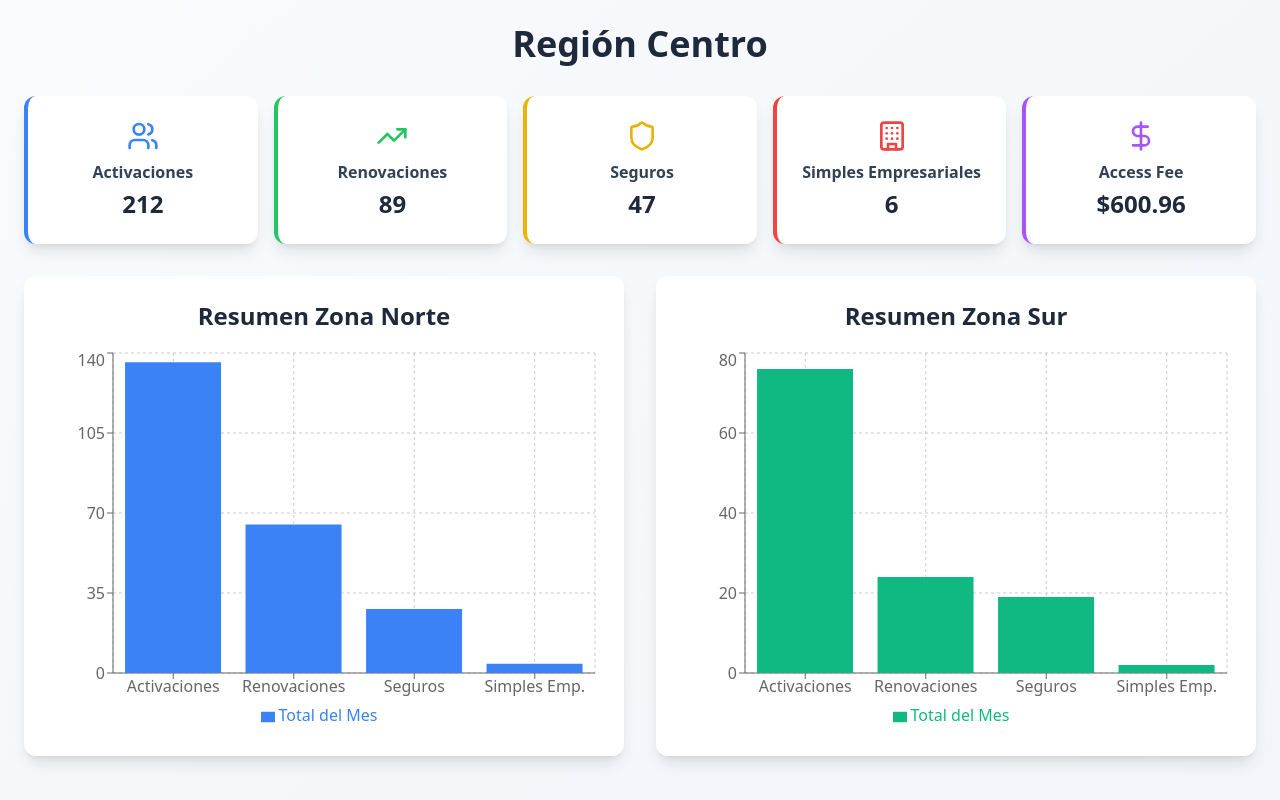
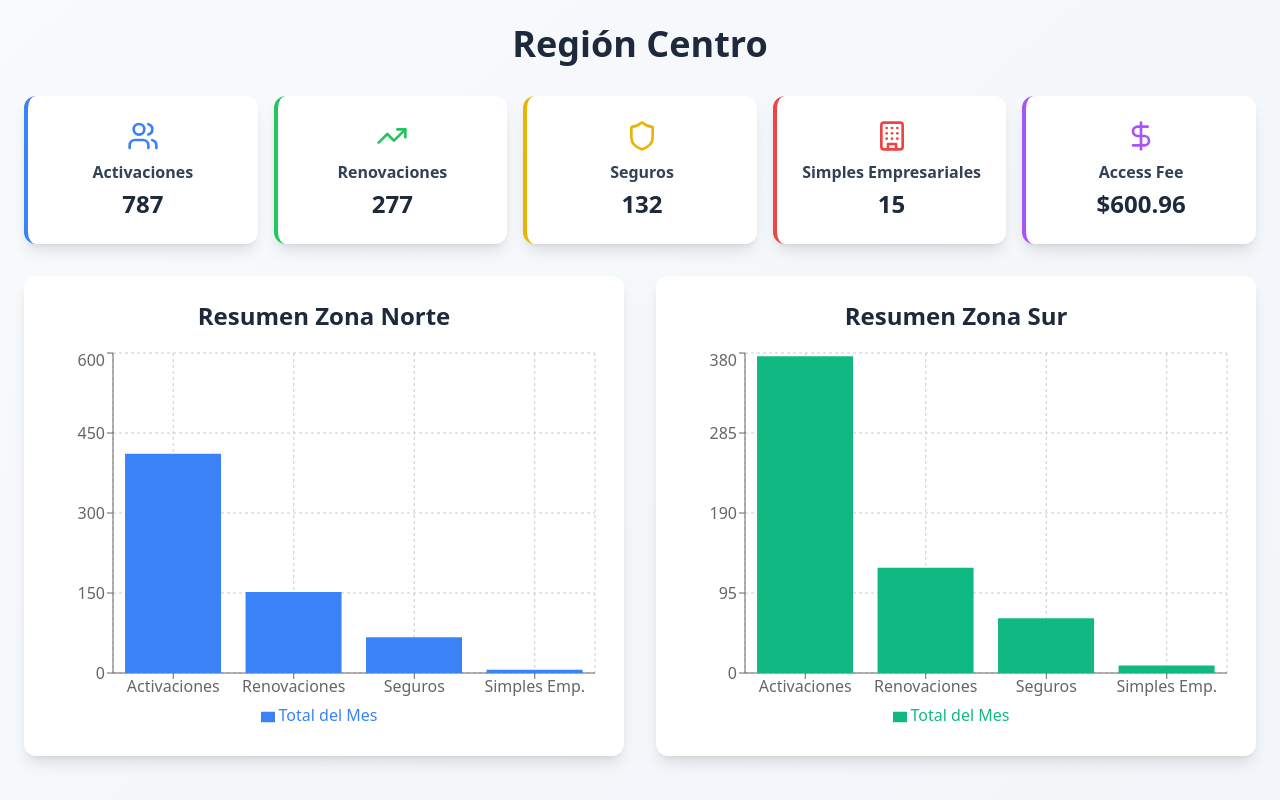
Before and after one commit to jcseth/dashboard-final, a React (Vite) app: page / in a window 1280 px wide. Shown: the top 800 px of the page. Built offline with nearby package versions, Linux system fonts and the light colour scheme.

Commit message:
Update App.jsx

```diff
--- a/src/App.jsx
+++ b/src/App.jsx
@@ -20,8 +20,8 @@ const CategoryComparisonChart = ({ title, data, color }) => (
   </div>
 );
 
-// --- NUEVO Componente para la gráfica individual de cada tienda ---
-const StoreSummaryChart = ({ data }) => (
+// --- Componente para la gráfica individual de cada tienda, ahora con color dinámico ---
+const StoreSummaryChart = ({ data, color }) => (
     <div className="mt-4" style={{ height: 220 }}>
         <ResponsiveContainer width="100%" height="100%">
             <BarChart data={data} layout="horizontal" margin={{ top: 5, right: 20, left: -10, bottom: 5 }}>
@@ -29,7 +29,7 @@ const StoreSummaryChart = ({ data }) => (
                 <XAxis dataKey="metric" fontSize="10" />
                 <YAxis fontSize="10" />
                 <Tooltip formatter={(value) => typeof value === 'number' ? value.toLocaleString('es-MX', {maximumFractionDigits: 2}) : value} />
-                <Bar dataKey="total" name="Total del Mes" fill="#8884d8" />
+                <Bar dataKey="total" name="Total del Mes" fill={color} />
             </BarChart>
         </ResponsiveContainer>
     </div>
@@ -37,13 +37,13 @@ const StoreSummaryChart = ({ data }) => (
 
 
 const Dashboard = () => {
-  // --- NUEVO ESTADO para controlar la visibilidad de las tiendas ---
   const [showNorteList, setShowNorteList] = useState(false);
   const [activeNorteStore, setActiveNorteStore] = useState(null);
   const [showSurList, setShowSurList] = useState(false);
   const [activeSurStore, setActiveSurStore] = useState(null);
   const [showComparisons, setShowComparisons] = useState(false);
 
+  // ---> AQUÍ ESTÁN TODAS LAS 15 TIENDAS
   const dashboardData = [
     { tienda: "CHEDRAUI EDUARDO MOLINA", zona: "Norte",
       semana1: { activaciones: 12, renovaciones: 8, seguros: 5, simples: 0, accessFee: 676.50 },
@@ -55,7 +55,66 @@ const Dashboard = () => {
       semana2: { activaciones: 20, renovaciones: 7, seguros: 5, simples: 2, accessFee: 636.04 },
       semana3: { activaciones: 22, renovaciones: 5, seguros: 6, simples: 0, accessFee: 559.38 }
     },
-    // ... El resto de tus datos va aquí. Omitido por brevedad.
+    { tienda: "EXP CHEDRAUI ANFORA", zona: "Norte",
+      semana1: { activaciones: 30, renovaciones: 10, seguros: 0, simples: 0, accessFee: 564.94 },
+      semana2: { activaciones: 21, renovaciones: 15, seguros: 4, simples: 0, accessFee: 611.22 },
+      semana3: { activaciones: 18, renovaciones: 9, seguros: 1, simples: 1, accessFee: 586.60 }
+    },
+    { tienda: "EXP CHEDRAUI METEPEC", zona: "Sur",
+      semana1: { activaciones: 14, renovaciones: 4, seguros: 2, simples: 0, accessFee: 755.67 },
+      semana2: { activaciones: 10, renovaciones: 7, seguros: 1, simples: 0, accessFee: 642.57 },
+      semana3: { activaciones: 9, renovaciones: 4, seguros: 0, simples: 0, accessFee: 509.00 }
+    },
+    { tienda: "EXP COSMOPOL 2", zona: "Norte",
+      semana1: { activaciones: 33, renovaciones: 5, seguros: 5, simples: 0, accessFee: 673.48 },
+      semana2: { activaciones: 28, renovaciones: 11, seguros: 8, simples: 1, accessFee: 747.00 },
+      semana3: { activaciones: 23, renovaciones: 14, seguros: 8, simples: 0, accessFee: 676.71 }
+    },
+    { tienda: "EXP GALERIAS TOLUCA", zona: "Sur",
+      semana1: { activaciones: 15, renovaciones: 5, seguros: 2, simples: 0, accessFee: 683.12 },
+      semana2: { activaciones: 7, renovaciones: 0, seguros: 1, simples: 0, accessFee: 627.57 },
+      semana3: { activaciones: 9, renovaciones: 4, seguros: 2, simples: 0, accessFee: 867.18 }
+    },
+    { tienda: "EXP IZTAPALAPA 2", zona: "Sur",
+      semana1: { activaciones: 25, renovaciones: 11, seguros: 4, simples: 1, accessFee: 520.00 },
+      semana2: { activaciones: 20, renovaciones: 11, seguros: 3, simples: 0, accessFee: 450.54 },
+      semana3: { activaciones: 20, renovaciones: 6, seguros: 4, simples: 1, accessFee: 577.33 }
+    },
+    { tienda: "EXP KSK PATIO TEXCOCO", zona: "Norte",
+      semana1: { activaciones: 11, renovaciones: 7, seguros: 2, simples: 0, accessFee: 527.89 },
+      semana2: { activaciones: 8, renovaciones: 1, seguros: 2, simples: 0, accessFee: 525.67 },
+      semana3: { activaciones: 9, renovaciones: 4, seguros: 0, simples: 0, accessFee: 600.54 }
+    },
+    { tienda: "EXP KSK SENDERO IXTAPALUCA", zona: "Sur",
+      semana1: { activaciones: 14, renovaciones: 7, seguros: 5, simples: 0, accessFee: 621.86 },
+      semana2: { activaciones: 12, renovaciones: 0, seguros: 2, simples: 0, accessFee: 602.00 },
+      semana3: { activaciones: 12, renovaciones: 3, seguros: 7, simples: 0, accessFee: 583.62 }
+    },
+    { tienda: "EXP NAUCALPAN", zona: "Norte",
+      semana1: { activaciones: 7, renovaciones: 2, seguros: 0, simples: 0, accessFee: 759.00 },
+      semana2: { activaciones: 12, renovaciones: 4, seguros: 1, simples: 0, accessFee: 637.57 },
+      semana3: { activaciones: 5, renovaciones: 1, seguros: 0, simples: 0, accessFee: 455.67 }
+    },
+    { tienda: "EXP PATIO TLALPAN", zona: "Sur",
+      semana1: { activaciones: 14, renovaciones: 6, seguros: 3, simples: 0, accessFee: 557.13 },
+      semana2: { activaciones: 20, renovaciones: 12, seguros: 1, simples: 5, accessFee: 552.85 },
+      semana3: { activaciones: 13, renovaciones: 5, seguros: 2, simples: 0, accessFee: 652.13 }
+    },
+    { tienda: "EXP PLAZA TOLLOCAN", zona: "Sur",
+      semana1: { activaciones: 8, renovaciones: 0, seguros: 0, simples: 0, accessFee: 491.50 },
+      semana2: { activaciones: 7, renovaciones: 0, seguros: 0, simples: 0, accessFee: 504.71 },
+      semana3: { activaciones: 6, renovaciones: 0, seguros: 0, simples: 0, accessFee: 682.33 }
+    },
+    { tienda: "EXP SENDERO TOLUCA II", zona: "Sur",
+      semana1: { activaciones: 17, renovaciones: 6, seguros: 1, simples: 0, accessFee: 608.00 },
+      semana2: { activaciones: 25, renovaciones: 6, seguros: 4, simples: 0, accessFee: 644.38 },
+      semana3: { activaciones: 23, renovaciones: 4, seguros: 2, simples: 0, accessFee: 609.45 }
+    },
+    { tienda: "EXP TDA CDMX MULTIPLAZA ARAGON", zona: "Norte",
+      semana1: { activaciones: 20, renovaciones: 1, seguros: 0, simples: 0, accessFee: 474.88 },
+      semana2: { activaciones: 23, renovaciones: 2, seguros: 4, simples: 0, accessFee: 543.55 },
+      semana3: { activaciones: 27, renovaciones: 1, seguros: 4, simples: 0, accessFee: 510.48 }
+    },
     { tienda: "EXP TOWN CENTER NICOLAS ROMERO DFN", zona: "Norte",
       semana1: { activaciones: 37, renovaciones: 27, seguros: 6, simples: 0, accessFee: 663.50 },
       semana2: { activaciones: 36, renovaciones: 14, seguros: 8, simples: 0, accessFee: 563.38 },
@@ -64,9 +123,7 @@ const Dashboard = () => {
   ];
 
   const totales = useMemo(() => {
-    const sumReducer = (category) => dashboardData.reduce((sum, item) =>
-      sum + item.semana1[category] + item.semana2[category] + item.semana3[category], 0);
-
+    const sumReducer = (category) => dashboardData.reduce((sum, item) => sum + item.semana1[category] + item.semana2[category] + item.semana3[category], 0);
     return {
       totalActivaciones: sumReducer('activaciones'),
       totalRenovaciones: sumReducer('renovaciones'),
@@ -77,71 +134,48 @@ const Dashboard = () => {
   }, [dashboardData]);
 
   const zoneSummaryData = useMemo(() => {
-    // --- CAMBIO 1: Se elimina 'accessFee' de las métricas para esta gráfica ---
     const metrics = [
       { key: 'activaciones', name: 'Activaciones' },
       { key: 'renovaciones', name: 'Renovaciones' },
       { key: 'seguros', name: 'Seguros' },
       { key: 'simples', name: 'Simples Emp.' },
     ];
-
     const calculateTotals = (zona) => {
       return metrics.map(metric => {
-        const total = dashboardData
-          .filter(d => d.zona === zona)
-          .reduce((sum, item) => sum + item.semana1[metric.key] + item.semana2[metric.key] + item.semana3[metric.key], 0);
+        const total = dashboardData.filter(d => d.zona === zona).reduce((sum, item) => sum + item.semana1[metric.key] + item.semana2[metric.key] + item.semana3[metric.key], 0);
         return { metric: metric.name, total };
       });
     };
-
-    return {
-      norte: calculateTotals('Norte'),
-      sur: calculateTotals('Sur'),
-    };
+    return { norte: calculateTotals('Norte'), sur: calculateTotals('Sur') };
   }, [dashboardData]);
 
   const categoryComparisonData = useMemo(() => {
-      const getZoneTotal = (zona, category) =>
-        dashboardData.filter(item => item.zona === zona)
-                     .reduce((sum, item) => sum + item.semana1[category] + item.semana2[category] + item.semana3[category], 0);
-
-      return {
-          activaciones: [{ zona: 'Norte', total: getZoneTotal('Norte', 'activaciones') }, { zona: 'Sur', total: getZoneTotal('Sur', 'activaciones') }],
-          renovaciones: [{ zona: 'Norte', total: getZoneTotal('Norte', 'renovaciones') }, { zona: 'Sur', total: getZoneTotal('Sur', 'renovaciones') }],
-          seguros: [{ zona: 'Norte', total: getZoneTotal('Norte', 'seguros') }, { zona: 'Sur', total: getZoneTotal('Sur', 'seguros') }],
-          simples: [{ zona: 'Norte', total: getZoneTotal('Norte', 'simples') }, { zona: 'Sur', total: getZoneTotal('Sur', 'simples') }],
-          accessFee: [{ zona: 'Norte', total: getZoneTotal('Norte', 'accessFee') }, { zona: 'Sur', total: getZoneTotal('Sur', 'accessFee') }],
-      }
+    const getZoneTotal = (zona, category) => dashboardData.filter(item => item.zona === zona).reduce((sum, item) => sum + item.semana1[category] + item.semana2[category] + item.semana3[category], 0);
+    const categories = ['activaciones', 'renovaciones', 'seguros', 'simples', 'accessFee'];
+    return categories.reduce((acc, category) => {
+      acc[category] = [{ zona: 'Norte', total: getZoneTotal('Norte', category) }, { zona: 'Sur', total: getZoneTotal('Sur', category) }];
+      return acc;
+    }, {});
   }, [dashboardData]);
 
+  const COLORS = ['#3B82F6', '#10B981', '#F59E0B', '#EF4444', '#8B5CF6', '#6366F1', '#EC4899'];
   const formatCurrency = (value) => `$${parseFloat(value).toLocaleString('es-MX', { minimumFractionDigits: 2, maximumFractionDigits: 2 })}`;
 
   const DetailsTable = ({ tienda }) => {
     const categories = ['activaciones', 'renovaciones', 'seguros', 'simples', 'accessFee'];
-    const categoryNames = {
-      activaciones: 'Activaciones',
-      renovaciones: 'Renovaciones',
-      seguros: 'Seguros',
-      simples: 'Simples Emp.',
-      accessFee: 'Access Fee'
-    };
-
+    const categoryNames = { activaciones: 'Activaciones', renovaciones: 'Renovaciones', seguros: 'Seguros', simples: 'Simples Emp.', accessFee: 'Access Fee' };
     return (
       <div className="text-xs sm:text-sm bg-white p-3 rounded-lg border mt-2">
         <div className="grid grid-cols-5 gap-2 font-bold text-center border-b pb-2 mb-2">
-          <div>Categoría</div>
-          <div>Sem 1</div>
-          <div>Sem 2</div>
-          <div>Sem 3</div>
-          <div>Total Mes</div>
+          <div>Categoría</div><div>Sem 1</div><div>Sem 2</div><div>Sem 3</div><div>Total Mes</div>
         </div>
         {categories.map(cat => {
           const s1 = tienda.semana1[cat];
           const s2 = tienda.semana2[cat];
           const s3 = tienda.semana3[cat];
           const isCurrency = cat === 'accessFee';
+          // ---> CAMBIO: EL TOTAL DE ACCESS ES PROMEDIO, NO SUMA
           const total = isCurrency ? (s1 + s2 + s3) / 3 : s1 + s2 + s3;
-
           return (
             <div key={cat} className="grid grid-cols-5 gap-2 text-center py-1 even:bg-slate-50 items-center">
               <div className="font-semibold text-left">{categoryNames[cat]}</div>
@@ -156,15 +190,8 @@ const Dashboard = () => {
     );
   };
 
-  // --- NUEVA Función para preparar los datos de la gráfica de tienda individual ---
   const getStoreSummaryData = (tienda) => {
-    const metrics = [
-      { key: 'activaciones', name: 'Activaciones' },
-      { key: 'renovaciones', name: 'Renovaciones' },
-      { key: 'seguros', name: 'Seguros' },
-      { key: 'simples', name: 'Simples Emp.' },
-      { key: 'accessFee', name: 'Access Fee' }
-    ];
+    const metrics = [{ key: 'activaciones', name: 'Activaciones' }, { key: 'renovaciones', name: 'Renovaciones' }, { key: 'seguros', name: 'Seguros' }, { key: 'simples', name: 'Simples Emp.' }, { key: 'accessFee', name: 'Access Fee' }];
     return metrics.map(metric => {
       const total = tienda.semana1[metric.key] + tienda.semana2[metric.key] + tienda.semana3[metric.key];
       return { metric: metric.name, total: metric.key === 'accessFee' ? parseFloat(total.toFixed(2)) : total };
@@ -174,10 +201,7 @@ const Dashboard = () => {
   return (
     <div className="min-h-screen bg-gradient-to-br from-slate-50 to-slate-100 p-6">
       <div className="max-w-7xl mx-auto">
-        <div className="text-center mb-8">
-          <h1 className="text-4xl font-bold text-slate-800 mb-2">Región Centro</h1>
-        </div>
-
+        <div className="text-center mb-8"><h1 className="text-4xl font-bold text-slate-800 mb-2">Región Centro</h1></div>
         <div className="grid grid-cols-1 sm:grid-cols-2 lg:grid-cols-5 gap-4 mb-8">
             <div className="bg-white rounded-xl shadow-lg p-6 text-center border-l-4 border-blue-500"><Users className="w-8 h-8 text-blue-500 mx-auto mb-2" /><h3 className="font-semibold text-slate-700 mb-1">Activaciones</h3><p className="text-2xl font-bold text-slate-800">{totales.totalActivaciones.toLocaleString()}</p></div>
             <div className="bg-white rounded-xl shadow-lg p-6 text-center border-l-4 border-green-500"><TrendingUp className="w-8 h-8 text-green-500 mx-auto mb-2" /><h3 className="font-semibold text-slate-700 mb-1">Renovaciones</h3><p className="text-2xl font-bold text-slate-800">{totales.totalRenovaciones.toLocaleString()}</p></div>
@@ -185,23 +209,16 @@ const Dashboard = () => {
             <div className="bg-white rounded-xl shadow-lg p-6 text-center border-l-4 border-red-500"><Building className="w-8 h-8 text-red-500 mx-auto mb-2" /><h3 className="font-semibold text-slate-700 mb-1">Simples Empresariales</h3><p className="text-2xl font-bold text-slate-800">{totales.totalSimples.toLocaleString()}</p></div>
             <div className="bg-white rounded-xl shadow-lg p-6 text-center border-l-4 border-purple-500"><DollarSign className="w-8 h-8 text-purple-500 mx-auto mb-2" /><h3 className="font-semibold text-slate-700 mb-1">Access Fee</h3><p className="text-2xl font-bold text-slate-800">{formatCurrency(totales.totalAccessFee)}</p></div>
         </div>
-
         <div className="grid grid-cols-1 lg:grid-cols-2 gap-8 mb-12">
           <div className="bg-white rounded-xl shadow-lg p-6">
             <h2 className="text-2xl font-bold text-slate-800 mb-4 text-center">Resumen Zona Norte</h2>
-            <div className="h-96">
-              <ResponsiveContainer width="100%" height="100%"><BarChart data={zoneSummaryData.norte}><CartesianGrid strokeDasharray="3 3" /><XAxis dataKey="metric" /><YAxis tickFormatter={(value) => (value > 1000 ? `${value / 1000}k` : value)} /><Tooltip formatter={(value) => value.toLocaleString('es-MX')} /><Legend /><Bar dataKey="total" name="Total del Mes" fill="#3B82F6" /></BarChart></ResponsiveContainer>
-            </div>
+            <div className="h-96"><ResponsiveContainer width="100%" height="100%"><BarChart data={zoneSummaryData.norte}><CartesianGrid strokeDasharray="3 3" /><XAxis dataKey="metric" /><YAxis tickFormatter={(value) => (value > 1000 ? `${value / 1000}k` : value)} /><Tooltip formatter={(value) => value.toLocaleString('es-MX')} /><Legend /><Bar dataKey="total" name="Total del Mes" fill="#3B82F6" /></BarChart></ResponsiveContainer></div>
           </div>
           <div className="bg-white rounded-xl shadow-lg p-6">
             <h2 className="text-2xl font-bold text-slate-800 mb-4 text-center">Resumen Zona Sur</h2>
-            <div className="h-96">
-              <ResponsiveContainer width="100%" height="100%"><BarChart data={zoneSummaryData.sur}><CartesianGrid strokeDasharray="3 3" /><XAxis dataKey="metric" /><YAxis tickFormatter={(value) => (value > 1000 ? `${value / 1000}k` : value)} /><Tooltip formatter={(value) => value.toLocaleString('es-MX')} /><Legend /><Bar dataKey="total" name="Total del Mes" fill="#10B981" /></BarChart></ResponsiveContainer>
-            </div>
+            <div className="h-96"><ResponsiveContainer width="100%" height="100%"><BarChart data={zoneSummaryData.sur}><CartesianGrid strokeDasharray="3 3" /><XAxis dataKey="metric" /><YAxis tickFormatter={(value) => (value > 1000 ? `${value / 1000}k` : value)} /><Tooltip formatter={(value) => value.toLocaleString('es-MX')} /><Legend /><Bar dataKey="total" name="Total del Mes" fill="#10B981" /></BarChart></ResponsiveContainer></div>
           </div>
         </div>
-
-        {/* --- CAMBIO 2: SECCIONES DE DETALLES INTERACTIVAS --- */}
         <div className="grid grid-cols-1 lg:grid-cols-2 gap-8 mb-12">
             <div className="bg-white rounded-xl shadow-lg p-6">
                 <button onClick={() => { setShowNorteList(!showNorteList); setActiveNorteStore(null); }} className="w-full flex items-center justify-between p-4 bg-blue-50 hover:bg-blue-100 rounded-lg transition-colors">
@@ -210,16 +227,17 @@ const Dashboard = () => {
                 </button>
                 {showNorteList && (
                     <div className="mt-4 space-y-2">
-                        {dashboardData.filter(item => item.zona === "Norte").map((tienda) => (
+                        {dashboardData.filter(item => item.zona === "Norte").map((tienda, index) => (
                             <div key={tienda.tienda}>
                                 <button onClick={() => setActiveNorteStore(activeNorteStore === tienda.tienda ? null : tienda.tienda)} className="w-full text-left p-3 bg-slate-100 hover:bg-slate-200 rounded-md flex justify-between items-center">
                                     <span className="font-semibold">{tienda.tienda}</span>
                                     {activeNorteStore === tienda.tienda ? <ChevronUp className="w-5 h-5" /> : <ChevronDown className="w-5 h-5" />}
                                 </button>
                                 {activeNorteStore === tienda.tienda && (
-                                    <div className="p-2">
+                                    <div className="p-2 border-l-2 border-r-2 border-b-2 rounded-b-md border-slate-200">
                                         <DetailsTable tienda={tienda} />
-                                        <StoreSummaryChart data={getStoreSummaryData(tienda)} />
+                                        {/* ---> CAMBIO: Colores dinámicos para las gráficas de tienda --- */}
+                                        <StoreSummaryChart data={getStoreSummaryData(tienda)} color={COLORS[index % COLORS.length]} />
                                     </div>
                                 )}
                             </div>
@@ -234,16 +252,16 @@ const Dashboard = () => {
                 </button>
                 {showSurList && (
                     <div className="mt-4 space-y-2">
-                        {dashboardData.filter(item => item.zona === "Sur").map((tienda) => (
+                        {dashboardData.filter(item => item.zona === "Sur").map((tienda, index) => (
                              <div key={tienda.tienda}>
                                 <button onClick={() => setActiveSurStore(activeSurStore === tienda.tienda ? null : tienda.tienda)} className="w-full text-left p-3 bg-slate-100 hover:bg-slate-200 rounded-md flex justify-between items-center">
                                     <span className="font-semibold">{tienda.tienda}</span>
                                     {activeSurStore === tienda.tienda ? <ChevronUp className="w-5 h-5" /> : <ChevronDown className="w-5 h-5" />}
                                 </button>
                                 {activeSurStore === tienda.tienda && (
-                                    <div className="p-2">
+                                    <div className="p-2 border-l-2 border-r-2 border-b-2 rounded-b-md border-slate-200">
                                         <DetailsTable tienda={tienda} />
-                                        <StoreSummaryChart data={getStoreSummaryData(tienda)} />
+                                        <StoreSummaryChart data={getStoreSummaryData(tienda)} color={COLORS[index % COLORS.length]} />
                                     </div>
                                 )}
                             </div>
@@ -252,13 +270,8 @@ const Dashboard = () => {
                 )}
             </div>
         </div>
-
         <div className="mb-8">
-            <button
-                onClick={() => setShowComparisons(!showComparisons)}
-                className="w-full p-2 bg-slate-200 hover:bg-slate-300 rounded-lg transition-colors flex justify-center items-center"
-                aria-label="Mostrar/Ocultar comparativas por zona"
-            >
+            <button onClick={() => setShowComparisons(!showComparisons)} className="w-full p-2 bg-slate-200 hover:bg-slate-300 rounded-lg transition-colors flex justify-center items-center" aria-label="Mostrar/Ocultar comparativas por zona">
                 {showComparisons ? <ChevronUp className="w-6 h-6 text-slate-600" /> : <ChevronDown className="w-6 h-6 text-slate-600" />}
             </button>
             {showComparisons && (
```
